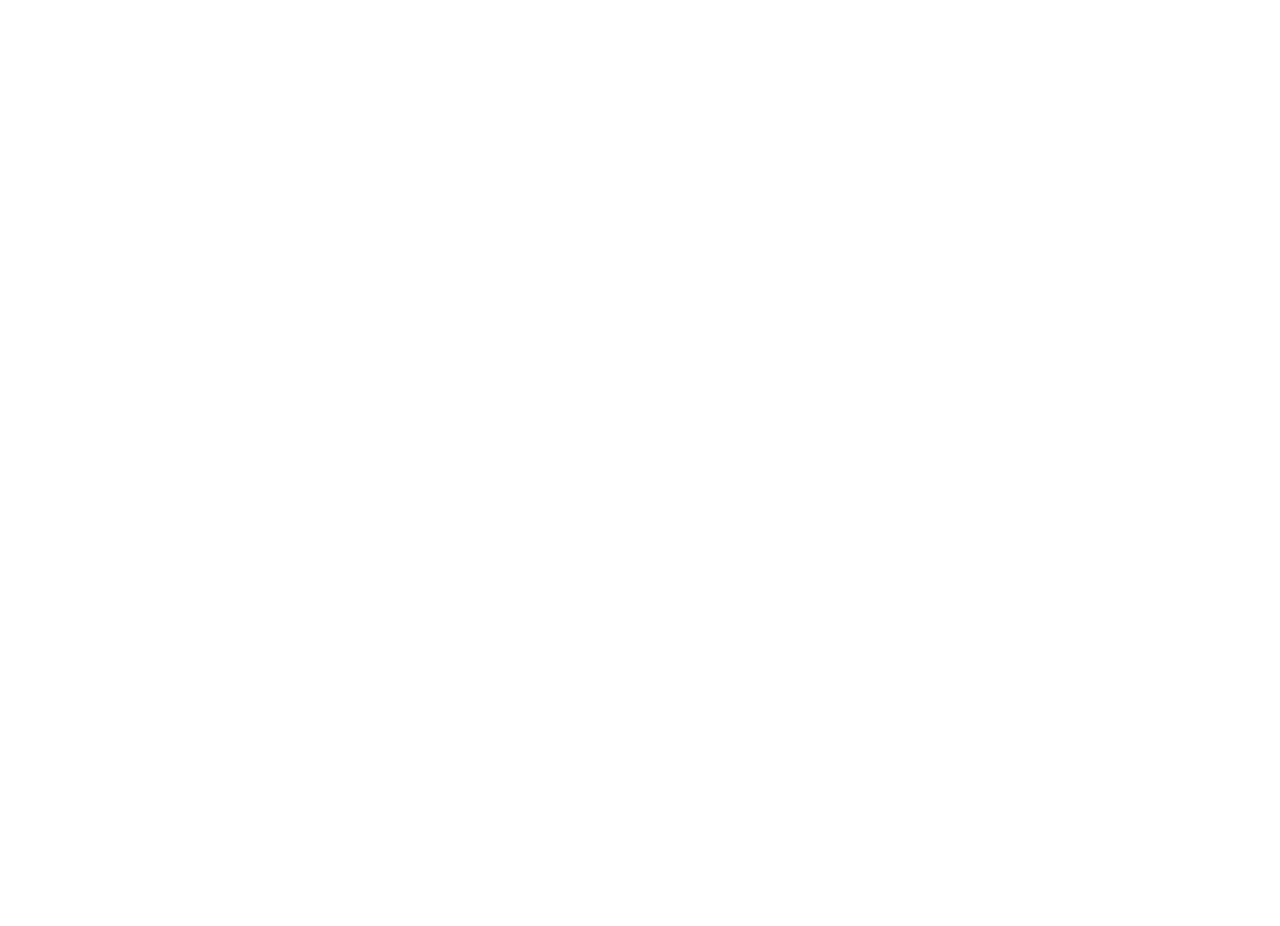
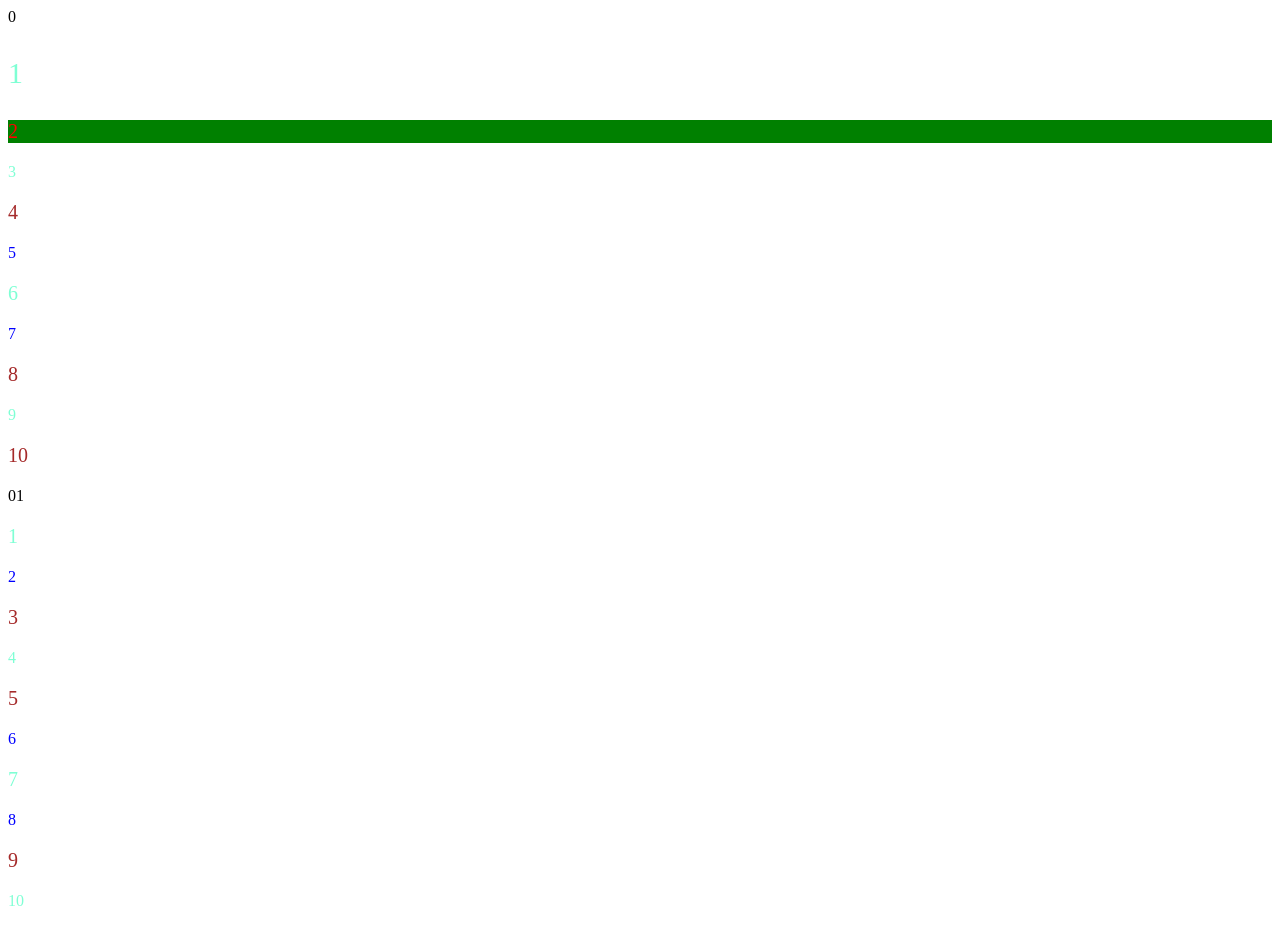
Before and after one commit to HaichengHao/WebLearn, a plain HTML site: page css复合选择器/10结构伪类2.html in a window 1280 px wide. Before the commit the page ends 800 px from the top, so only its background shows below. Drawn offline with Linux system fonts and the light colour scheme.

Commit message:
2024/5/22

```diff
--- a/css复合选择器/10结构伪类2.html
+++ b/css复合选择器/10结构伪类2.html
@@ -0,0 +1,90 @@
+<!DOCTYPE html>
+<html lang="zh-CN">
+
+<head>
+    <meta charset="UTF-8">
+    <meta name="viewport" content="width=device-width, initial-scale=1.0">
+    <title>结构伪类2</title>
+    <link rel="icon" href="../mypage.ico">
+    <style>
+        /* div嫡子为p,且为嫡长子，则将其颜色设置为红色 */
+        div>p:first-child {
+            color: red;
+        }
+
+        /* div嫡子为p,且为老幺，则将其颜色设置为紫色 */
+        div>p:last-child {
+            color: purple;
+        }
+
+        /* div嫡子为p,且为老2，则将其颜色设置为黄色 */
+        /* 这里用到nth-child(位序) 则可以指定第n个元素的样式，n的取值范围为0-+infinite
+        但是0是不被启用的
+        注意与编程语言中常用的以0为起始元素不同，n是以1为指定位序元素的，但其本身是从0开始 */
+        div>p:nth-child(2) {
+            color: yellow;
+        }
+
+        /* 选中所有偶数位序的儿子p元素，颜色设置为蓝色 */
+        div>p:nth-child(2n){ /*括号里也可以写even 即偶数*/
+            color: blue;
+        }
+        /* 选中所有奇数位序的儿子p元素，颜色设置为棕色，20px*/
+        div>p:nth-child(2n-1){ /*括号里也可以写odd 即奇数*/
+
+            color: brown;
+            font-size: 20px;
+        }
+        /* 选中前两个，颜色设置为绿色，30px */
+        div>p:nth-child(-n+2){
+            /* -0+2=2，-1+2=1 ，-2+2=0（但是又不是从0开始，不存在第0个p） */
+            color: green;
+            font-size: 30px;
+        }
+        div>p:nth-child(3n+4){
+            color: aquamarine;
+        }
+        /* 选中div的第一个儿子p元素(按照所有同类型的兄弟计算的) */
+        div>p:first-of-type{
+            color: aquamarine;
+        }
+         /* 选中div的最后一个儿子p元素(按照所有同类型的兄弟计算的) */
+         div>p:last-of-type{
+            color: aquamarine;
+        }
+        /* 选中div的第二个儿子p元素，颜色设置为红色，背景色设置为绿色 */
+        div>p:nth-of-type(2){
+            color: red;
+            background-color: green;
+        }
+    </style>
+</head>
+
+<body>
+    <div>
+        <span>0</span>
+        <p>1</p>
+        <p>2</p>
+        <p>3</p>
+        <p>4</p>
+        <p>5</p>
+        <p>6</p>
+        <p>7</p>
+        <p>8</p>
+        <p>9</p>
+        <p>10</p>
+        <span>01</span>
+        <p>1</p>
+        <p>2</p>
+        <p>3</p>
+        <p>4</p>
+        <p>5</p>
+        <p>6</p>
+        <p>7</p>
+        <p>8</p>
+        <p>9</p>
+        <p>10</p>
+    </div>
+</body>
+
+</html>
```
Also changed, not shown: css复合选择器/11结构伪类3.html (added, +90 -0 lines), css复合选择器/12否定伪类.html (added, +45 -0 lines), css复合选择器/13UI伪类.html (added, +33 -0 lines), html/18跨行与跨列.html (+6 -0 lines).
